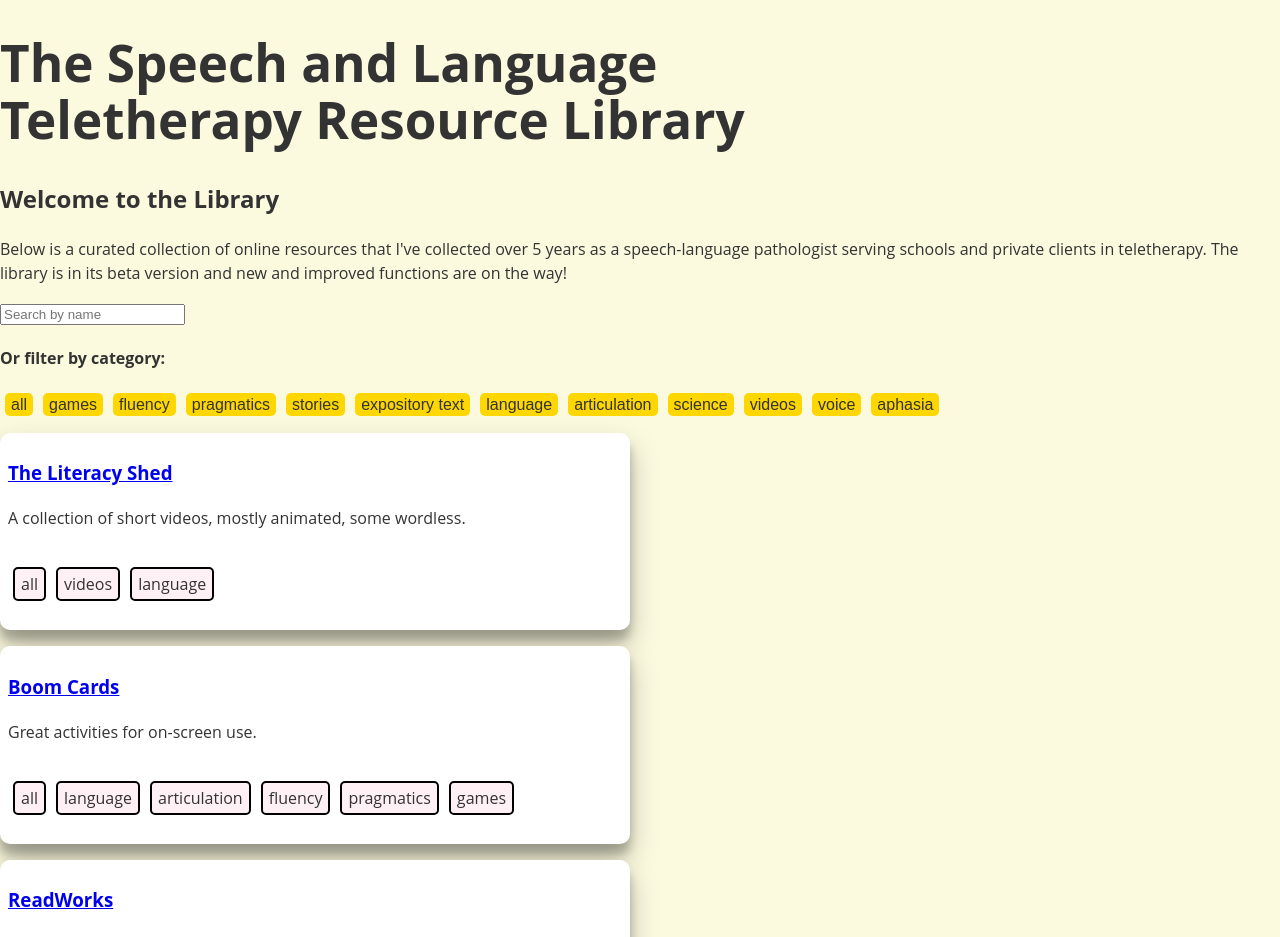
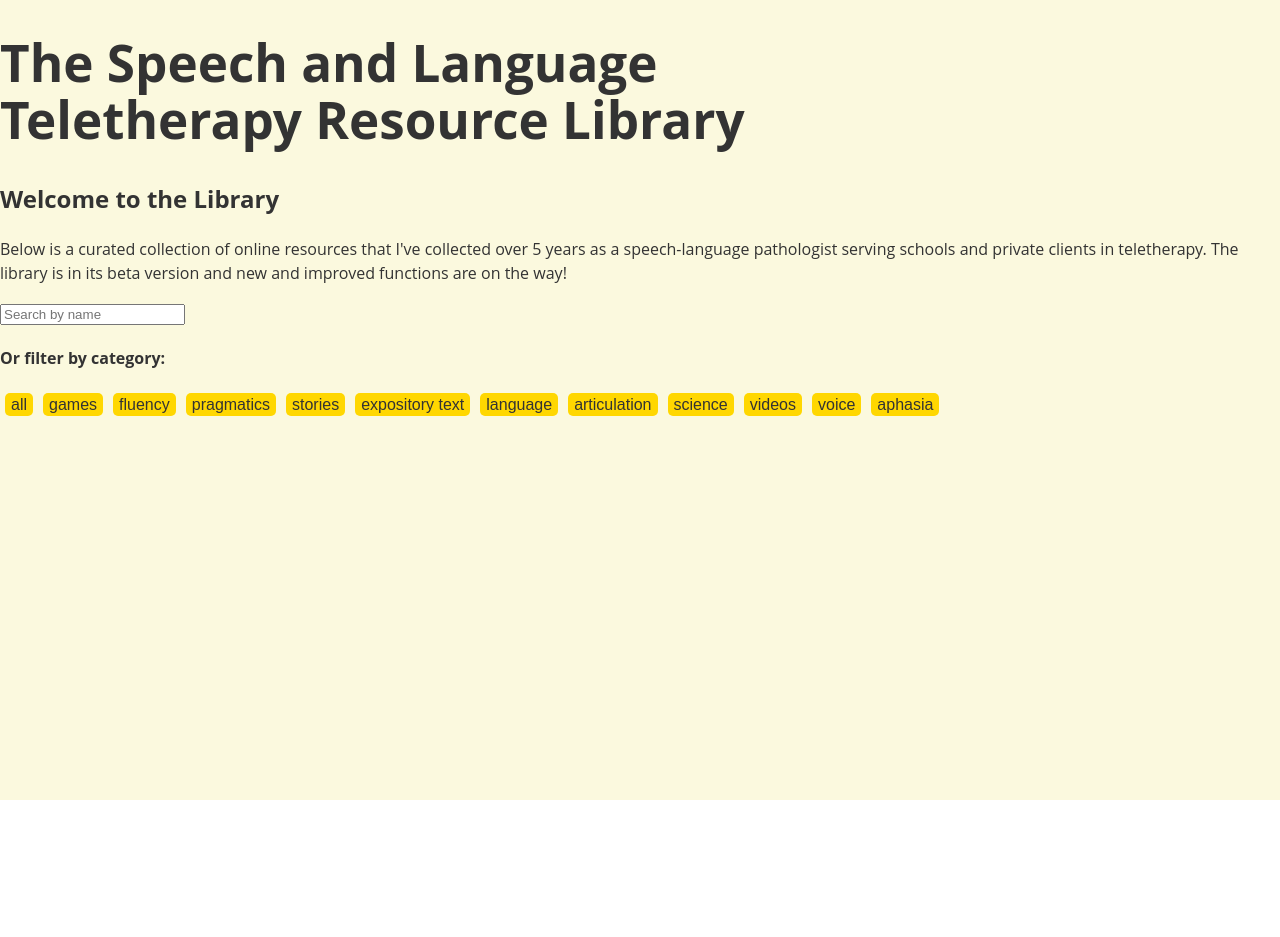
Before and after one commit to Amy-Pr/therapy-resource-library-react-vite, a React (Vite) app: page / in a window 1280 px wide. Shown: the top 937 px of the page. After the commit the page ends 800 px from the top, so only its background shows below. Built offline with nearby package versions, Linux system fonts and the light colour scheme.

Commit message:
check for match of tag names also included in state and display card accordingly

```diff
--- a/src/Card.jsx
+++ b/src/Card.jsx
@@ -1,10 +1,17 @@
 
-function Card ({title, description, link, tags}) {
+function Card ({selectedFilters, title, description, link, tags}) {
 
     const tagName = tags.map(tag => {
         return <li>{tag}</li>
     })
 
+    //Checks to see if a card's tag name is included in the selectedFilters array, if so returns true
+    const displayCard = tags.some((tag) => selectedFilters.includes(tag));
+
+
+    if (!displayCard) {
+        return null;
+    } else {
         return (
 
             <>
@@ -23,9 +30,10 @@
             </>
         )
 
+    }
+
+}
 
 
 
-}
-
 export default Card
--- a/src/Filters.jsx
+++ b/src/Filters.jsx
@@ -15,8 +15,6 @@
         }
 
     }
-
-    //If any of the names in the state array match any of the tagName list items in a card, show that card
 
 
     return (
@@ -40,7 +38,7 @@
                               <input className="tag" name="fluency" type="checkbox"/>
                             </label>
                             <label>pragmatics
-                              <input className="tag" name="pragmatics" type="checkbox"/>
+                              <input className="tag" name="pragmatics" type="checkbox" onChange={handleFilterSelection}/>
                             </label>
                             <label>stories
                               <input className="tag" name="stories" type="checkbox"/>
@@ -81,6 +79,7 @@
                   description={description}
                   link={link}
                   tags={tags}
+                  selectedFilters={selectedFilters}
                 />
 
               ))}
```
Lines whose indentation alone changed are shown as unchanged.
